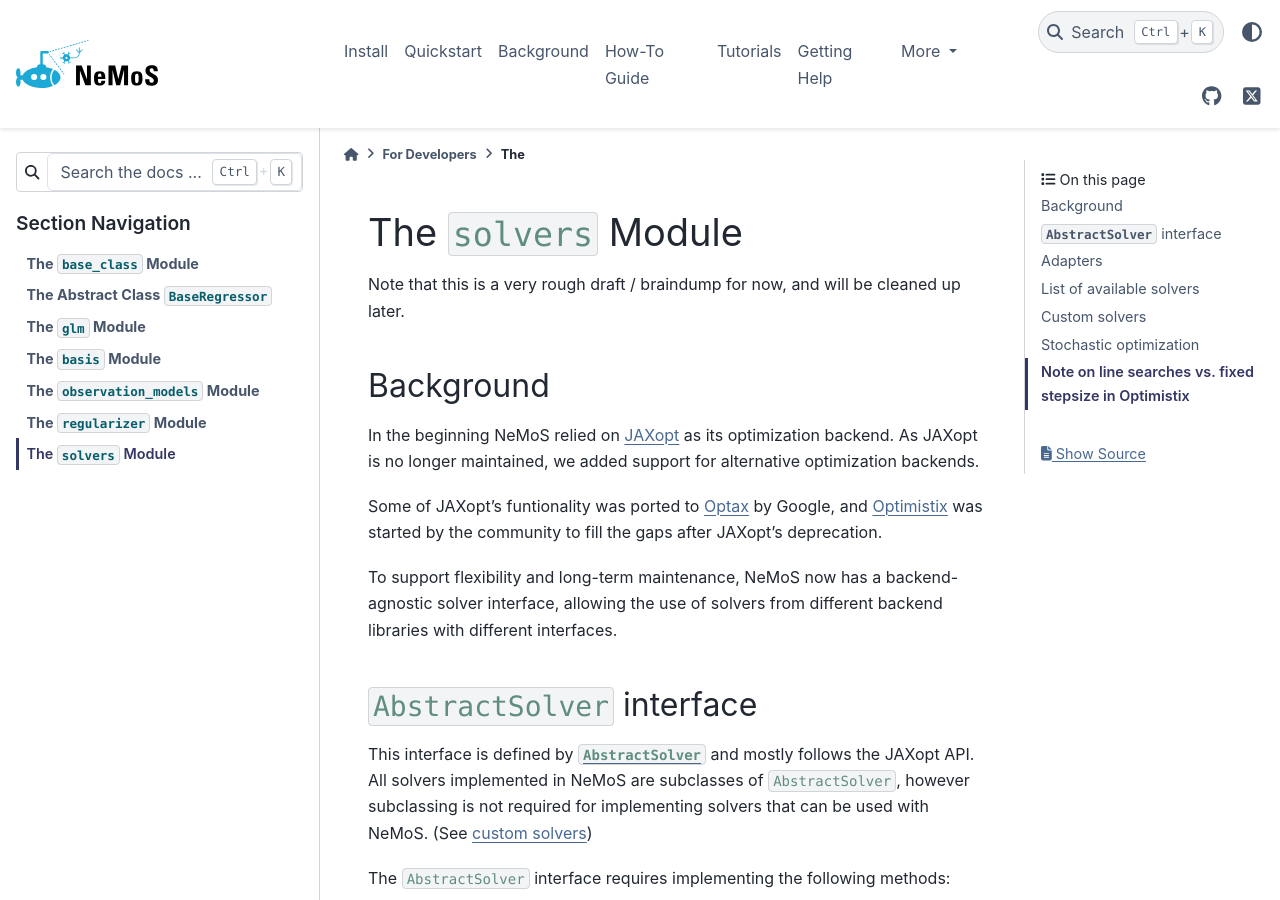
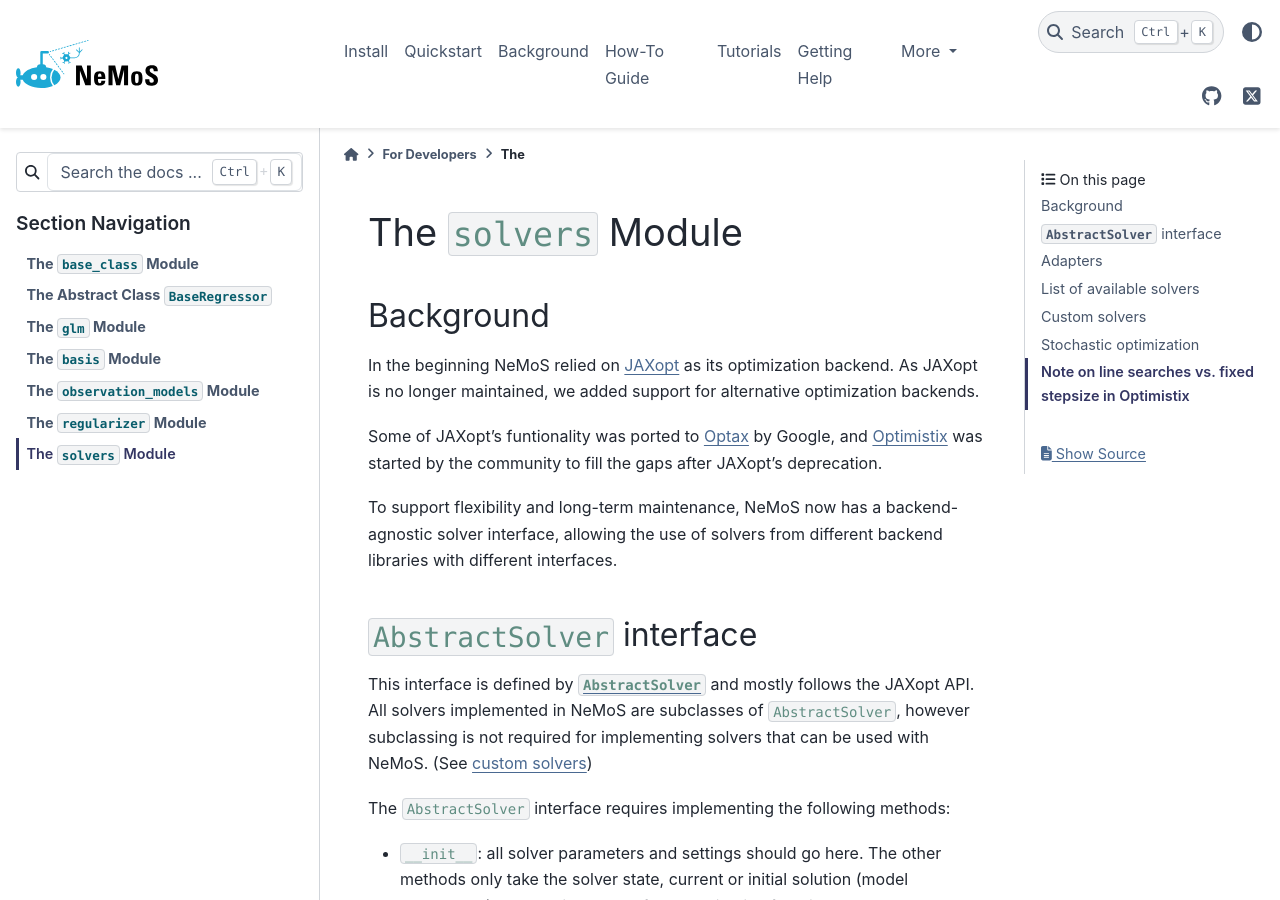
Before and after one commit to flatironinstitute/nemos, a Sphinx documentation site: the page built from docs/developers_notes/07-solvers.md, in a window 1280 px wide and 900 px high. Built offline with Sphinx 7.4.7 and the PyData theme 0.15.4, drawn with Linux system fonts in a browser that asks for light colours.

Commit message:
Remove comment. Developer notes about solvers are a bit nicer now

```diff
--- a/docs/developers_notes/07-solvers.md
+++ b/docs/developers_notes/07-solvers.md
@@ -1,6 +1,4 @@
 # The `solvers` Module
-
-Note that this is a very rough draft / braindump for now, and will be cleaned up later.
 
 ## Background
 
```
